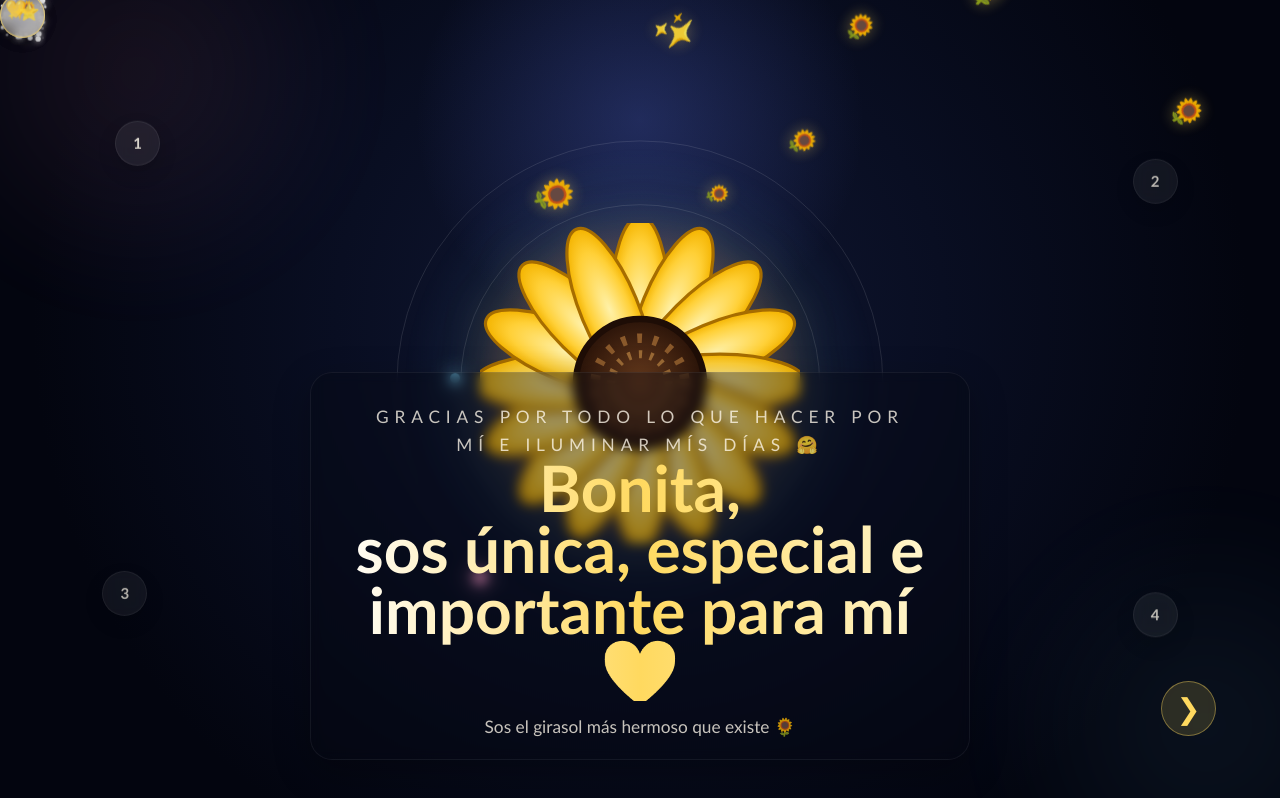
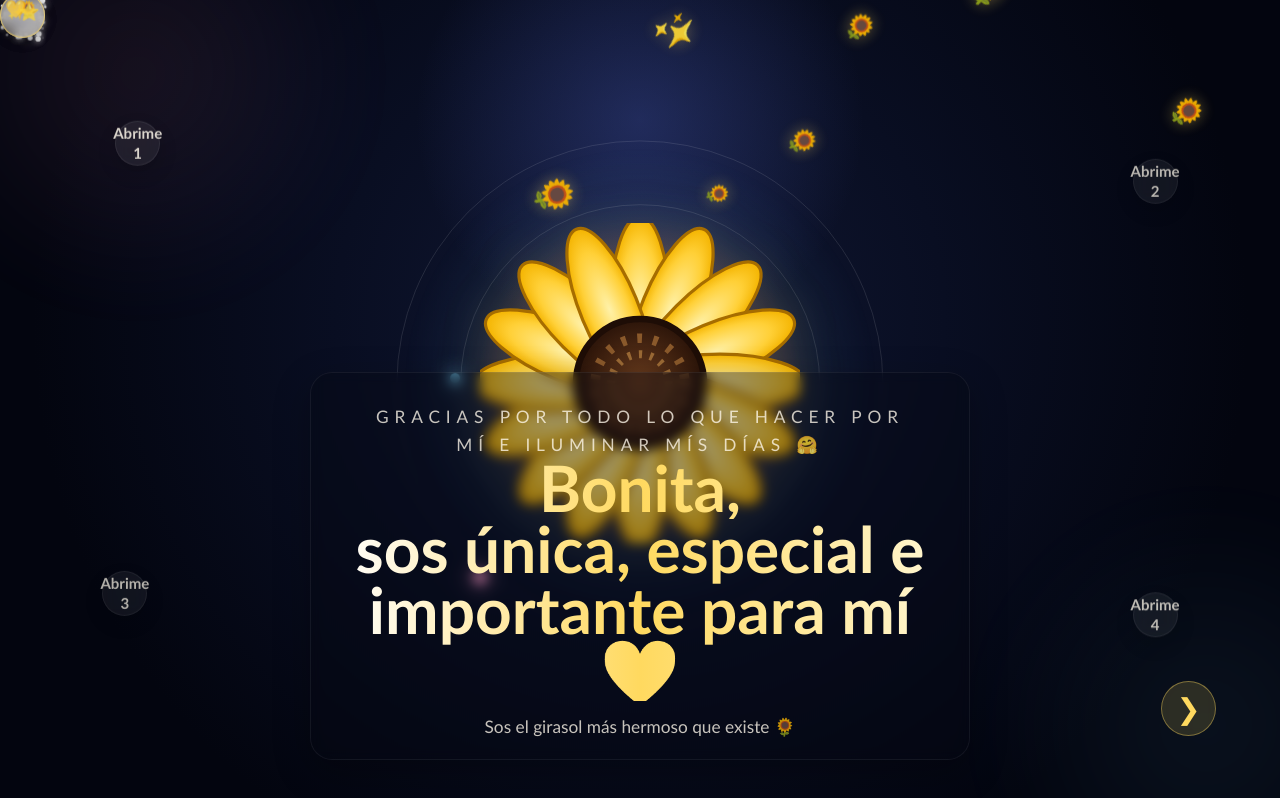
Before and after one commit to 03MarGo03/Primavera2026_Awas, a plain HTML site: page index.html in a window 1280 px wide. Both pictures are taken after a click on the button 640 px from the left and 455 px from the top of the page. Drawn offline with Linux system fonts and the light colour scheme.

Commit message:
Revise love notes in index.html
Updated love notes with new content and numbering.

```diff
--- a/index.html
+++ b/index.html
@@ -641,19 +641,19 @@
 
     <div class="love-notes" id="loveNotes">
   <div class="love-note n1">
-    <span class="note-num">1</span>
-    <span class="note-text">Nunca olvides lo hermosa que sos 🌻</span>
+    <span class="note-num">Abrime 1</span>
+    <span class="note-text">Nunca olvides lo hermosa que sos físicamente y en tú cabecita. No todo tiene que ser malo, Awas 🌻</span>
   </div>
   <div class="love-note n2">
-    <span class="note-num">2</span>
-    <span class="note-text">No dudes de vos, sos muy capaz e inteligente 💜</span>
+    <span class="note-num">Abrime 2</span>
+    <span class="note-text">No dudes de vos, sos muy capaz e inteligente. Espero que logres cumplir todo lo que te propongas 💜</span>
   </div>
   <div class="love-note n3">
-    <span class="note-num">3</span>
+    <span class="note-num">Abrime 3</span>
     <span class="note-text">Te quiero muchisimo y tanto a mí cómo a mí corazón nos haces muy felices 👉👈</span>
   </div>
   <div class="love-note n4">
-    <span class="note-num">4</span>
+    <span class="note-num">Abrime 4</span>
     <span class="note-text">Te lo recordaré todos los días, pero vos en verdad sos una increíble mujer, muy buena y trabajadora ✨</span>
   </div>
 </div>
```
